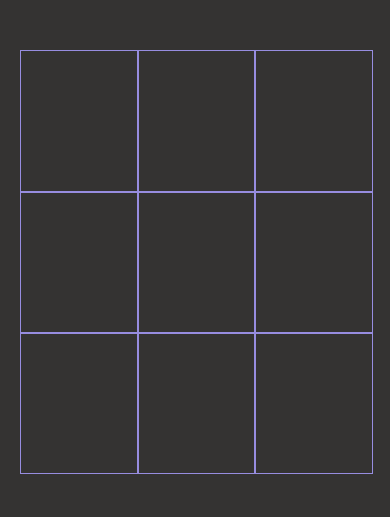
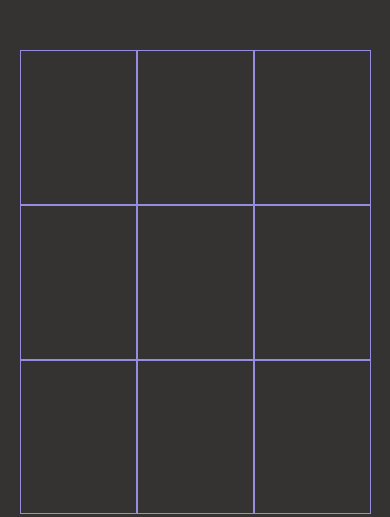
Before and after one commit to rileyloudon/ticTacToe, a plain HTML site: page index.html in a window 390 px wide. Drawn offline with Linux system fonts and the light colour scheme.

Commit message:
style Xs and Os

```diff
--- a/styles/style.css
+++ b/styles/style.css
@@ -4,6 +4,10 @@
 
   --light-main-color: #eee;
   --light-secondary-color: #33057c;
+}
+
+* {
+  box-sizing: border-box;
 }
 
 body {
@@ -26,10 +30,18 @@ body {
   width: 100%;
   height: 100%;
   border: 1px solid var(--dark-secondary-color);
+  display: flex;
+  align-items: center;
+  justify-content: center;
+  font-size: 100px;
 }
 
 @media (max-width: 768px) {
   #game-board {
-    height: 50vh;
+    height: 60vh;
+  }
+
+  .game-square {
+    font-size: 60px;
   }
 }
```
